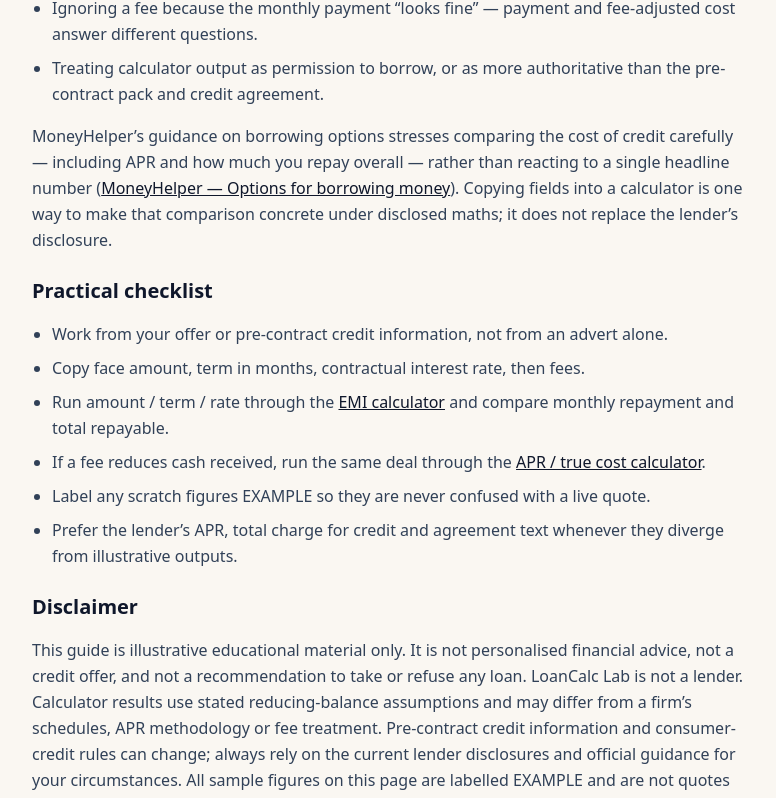
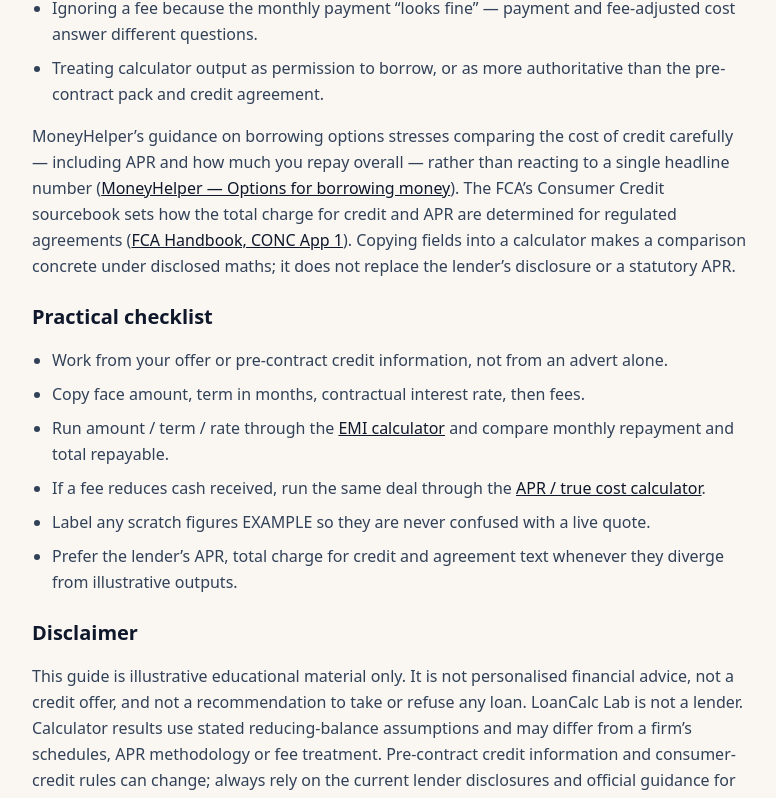
Before and after one commit to Roderz-89/loancalc-lab, a Next.js app: page /guides/using-calculators-with-a-lender-illustration in a window 1280 px wide. Shown: the part 2997-3795 px from the top of the page, without its empty margins (248-1024 px from the left). Built offline with nearby package versions, Linux system fonts and the light colour scheme.

Commit message:
Guide: using-calculators-with-a-lender-illustration — map offer fields
Loan B EXAMPLE (£12,000 · 16.9% · 60 · £195) plus Loan A fee-free path;
MoneyHelper/FCA CONC; EMI + APR-true-cost links; updated 2026-09-21.

```diff
--- a/src/app/guides/using-calculators-with-a-lender-illustration/page.tsx
+++ b/src/app/guides/using-calculators-with-a-lender-illustration/page.tsx
@@ -35,6 +35,7 @@ export default function Page() {
         { href: "/calculators/apr-true-cost", label: "APR / true cost calculator" },
         { href: "/guides/how-emi-works", label: "How EMI works" },
         { href: "/guides/fees-apr-true-cost", label: "Fees & APR — headline rate vs true cost" },
+        { href: "/guides/arrangement-fees-and-apr", label: "Arrangement fees and APR" },
         { href: "/guides/representative-apr", label: "Representative APR explained" },
       ]}
     >
@@ -253,8 +254,18 @@ export default function Page() {
         >
           MoneyHelper — Options for borrowing money
         </a>
-        ). Copying fields into a calculator is one way to make that comparison concrete under
-        disclosed maths; it does not replace the lender’s disclosure.
+        ). The FCA’s Consumer Credit sourcebook sets how the total charge for credit and APR are
+        determined for regulated agreements (
+        <a
+          href="https://www.handbook.fca.org.uk/handbook/CONC/App/1/"
+          className="text-slate-900 underline"
+          rel="noopener noreferrer"
+          target="_blank"
+        >
+          FCA Handbook, CONC App 1
+        </a>
+        ). Copying fields into a calculator makes a comparison concrete under disclosed maths; it
+        does not replace the lender’s disclosure or a statutory APR.
       </p>
 
       <h2 className="text-xl font-semibold text-slate-900 pt-2">
```
